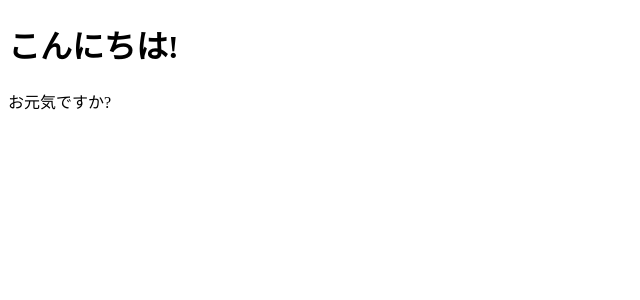
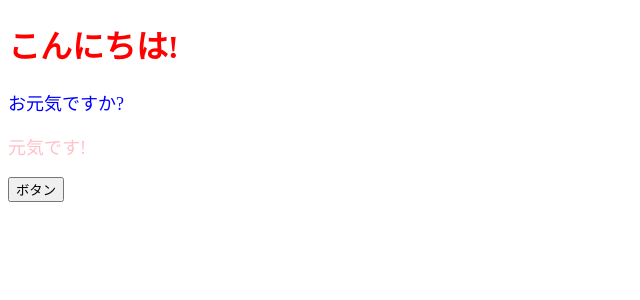
Before and after one commit to kakariko3/react_intro_bb_ja_k, a React (Create React App) app in the folder section6/: page / in a window 1280 px wide. Shown: the top 300 px of the page, without its empty margins (0-640 px from the left). Built offline with nearby package versions, Linux system fonts and the light colour scheme.

Commit message:
Propsを知る

```diff
--- a/section6/package.json
+++ b/section6/package.json
@@ -5,9 +5,9 @@
   "keywords": [],
   "main": "src/index.js",
   "dependencies": {
-    "react": "17.0.1",
-    "react-dom": "17.0.1",
-    "react-scripts": "4.0.0"
+    "react": "16.13.1",
+    "react-dom": "16.13.1",
+    "react-scripts": "3.4.3"
   },
   "devDependencies": {
     "typescript": "4.1.3"
--- a/section6/src/App.jsx
+++ b/section6/src/App.jsx
@@ -1,10 +1,14 @@
 import React from "react";
+import ColorfulMessage from "./components/ColorfulMessage";
 
 const App = () => {
+  const onClickButton = () => alert();
   return (
     <>
-      <h1>こんにちは!</h1>
-      <p>お元気ですか?</p>
+      <h1 style={{ color: "red" }}>こんにちは!</h1>
+      <ColorfulMessage color="blue">お元気ですか?</ColorfulMessage>
+      <ColorfulMessage color="pink">元気です!</ColorfulMessage>
+      <button onClick={onClickButton}>ボタン</button>
     </>
   );
 };
--- /dev/null
+++ b/section6/src/components/ColorfulMessage.jsx
@@ -0,0 +1,13 @@
+import React from "react";
+
+const ColorfulMessage = (props) => {
+  const { color, children } = props;
+  const contentStyle = {
+    color,
+    fontSize: "18px"
+  };
+
+  return <p style={contentStyle}>{children}</p>;
+};
+
+export default ColorfulMessage;
```
